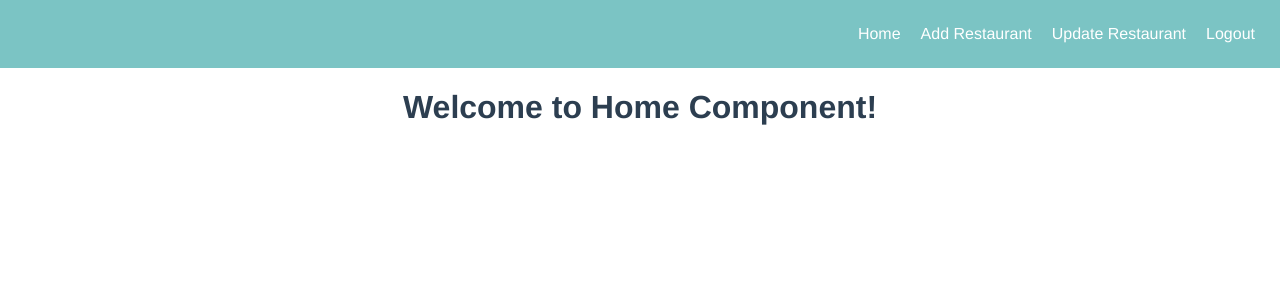
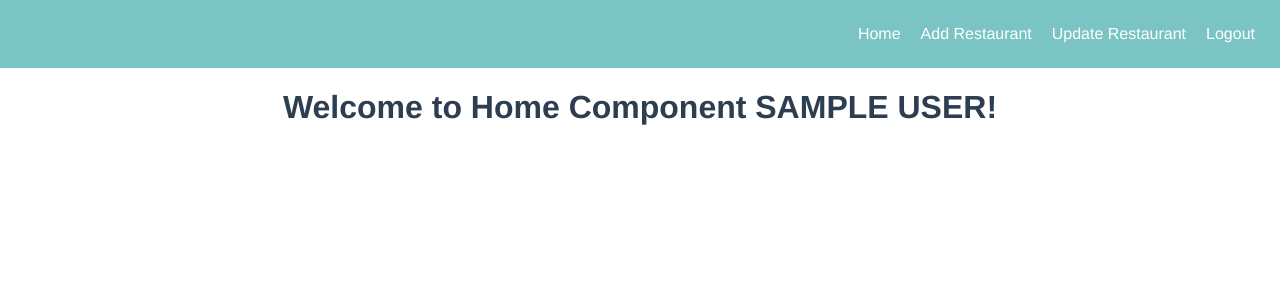
Before and after one commit to LakshithaJ/Restaurant-Management, a Vue app: page / in a window 1280 px wide. Shown: the top 300 px of the page. Built offline with nearby package versions, Linux system fonts and the light colour scheme; sample sign-in values are in the browser's storage.

Commit message:
display username

```diff
--- a/src/components/Home.vue
+++ b/src/components/Home.vue
@@ -1,16 +1,24 @@
 <template>
     <Header />
-    <h1>Welcome to Home Component!</h1>
+    <h1>Welcome to Home Component {{name.toUpperCase()}}!</h1>
 </template>
 <script>
 import Header from './Header.vue';
 export default {
     name: 'Home',
+    data(){
+        return{
+        name : ''
+        }
+    },
     components : {Header},
     mounted(){
         let user = localStorage.getItem('user_info');
+
         if(!user){
             this.$router.push('/signup')
+        }else {
+            this.name = JSON.parse(user).name;
         }
     }
 }
```
